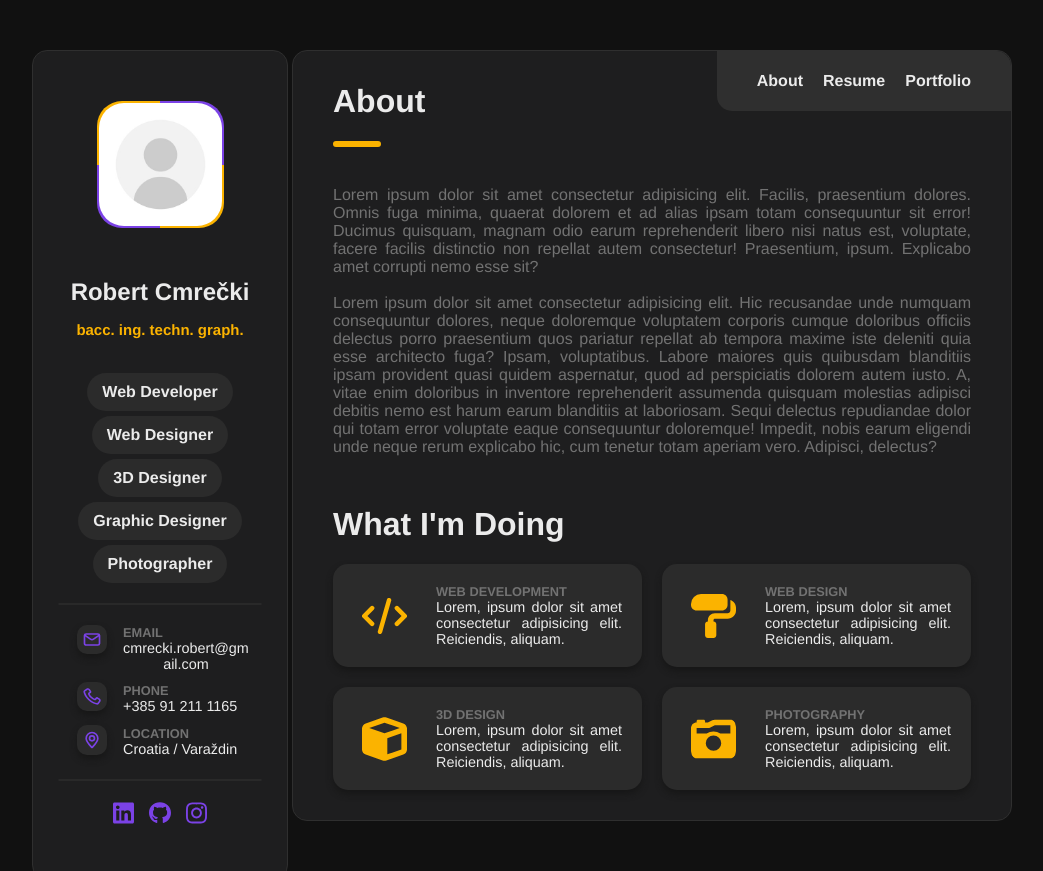
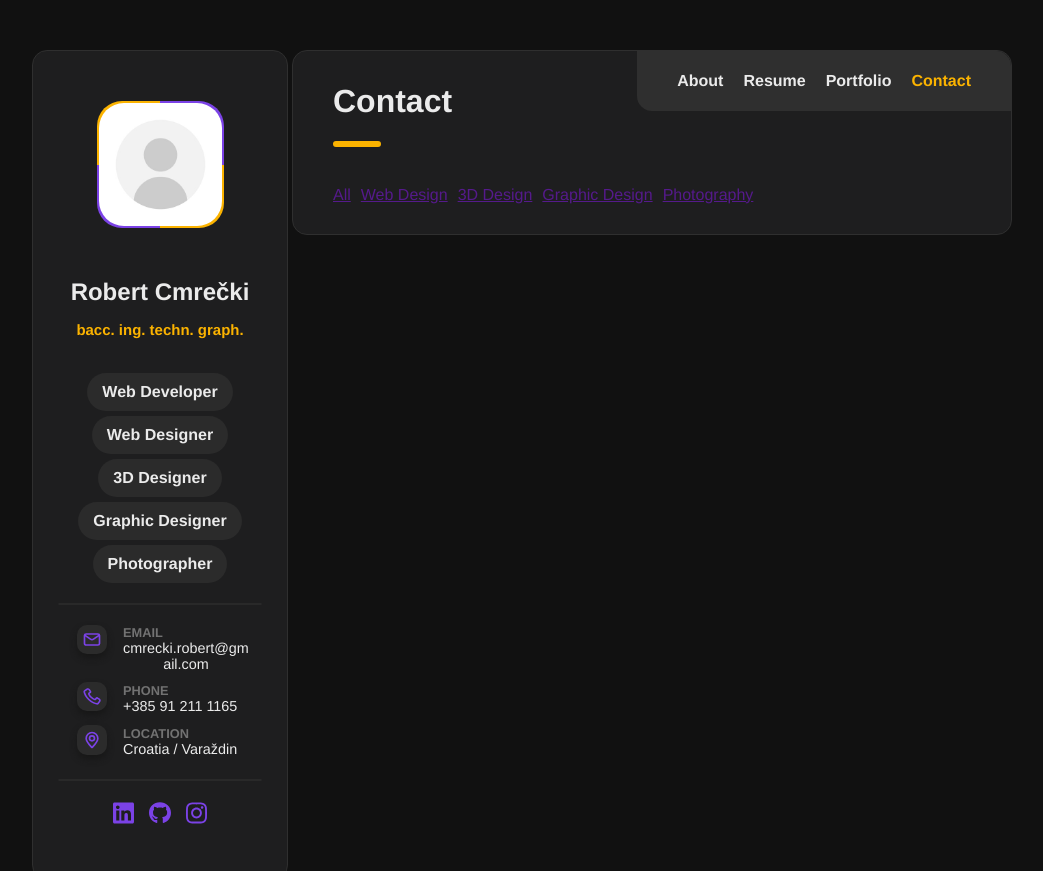
Before and after one commit to Bicarobi/vue-portfolio-old, a Vue app: page /contact in a window 1280 px wide. Shown: the whole page, without its empty margins (118-1161 px from the left). After the commit the page ends 800 px from the top, so only its background shows below. Built offline with nearby package versions, Linux system fonts and the light colour scheme.

Commit message:
Added contact view

```diff
--- a/src/App.vue
+++ b/src/App.vue
@@ -13,6 +13,7 @@
 						<router-link to="/">About</router-link>
 						<router-link :to="{ name: 'resume' }">Resume</router-link>
 						<router-link :to="{ name: 'portfolio' }">Portfolio</router-link>
+						<router-link :to="{ name: 'contact' }">Contact</router-link>
 					</div>
 					<div class="nav-grid-bottom-side">
 						<hr class="nav-line" />
--- a/src/router/index.js
+++ b/src/router/index.js
@@ -20,6 +20,11 @@ const routes = [
 		component: PortfolioView,
 	},
 	{
+		path: "/contact",
+		name: "contact",
+		component: PortfolioView,
+	},
+	{
 		path: "/:catchAll(.*)",
 		name: "about",
 		component: AboutView,
--- /dev/null
+++ b/src/views/ContactView.vue
@@ -0,0 +1 @@
+<template></template>
--- a/src/views/PortfolioView.vue
+++ b/src/views/PortfolioView.vue
@@ -1 +1,32 @@
-<template></template>
+<template>
+	<div class="portfolio-container">
+		<div class="portfolio-type-container">
+			<a href="">All</a>
+			<a href="">Web Design</a>
+			<a href="">3D Design</a>
+			<a href="">Graphic Design</a>
+			<a href="">Photography</a>
+		</div>
+	</div>
+</template>
+
+<script>
+export default {};
+</script>
+
+<style>
+.portfolio-container {
+	width: 100%;
+	height: 100%;
+	padding-left: 40px;
+
+	color: #ebebeb;
+}
+
+.portfolio-type-container {
+	display: flex;
+	justify-content: flex-start;
+	align-items: center;
+	gap: 10px;
+}
+</style>
--- a/src/views/ResumeView.vue
+++ b/src/views/ResumeView.vue
@@ -79,7 +79,7 @@ export default {
 }
 
 .resume-info-line {
-	width: 80%;
+	width: calc(100% - 80px);
 	margin: 0px auto 20px auto;
 	border: 1px solid #292929;
 	border-radius: 1px;
```
